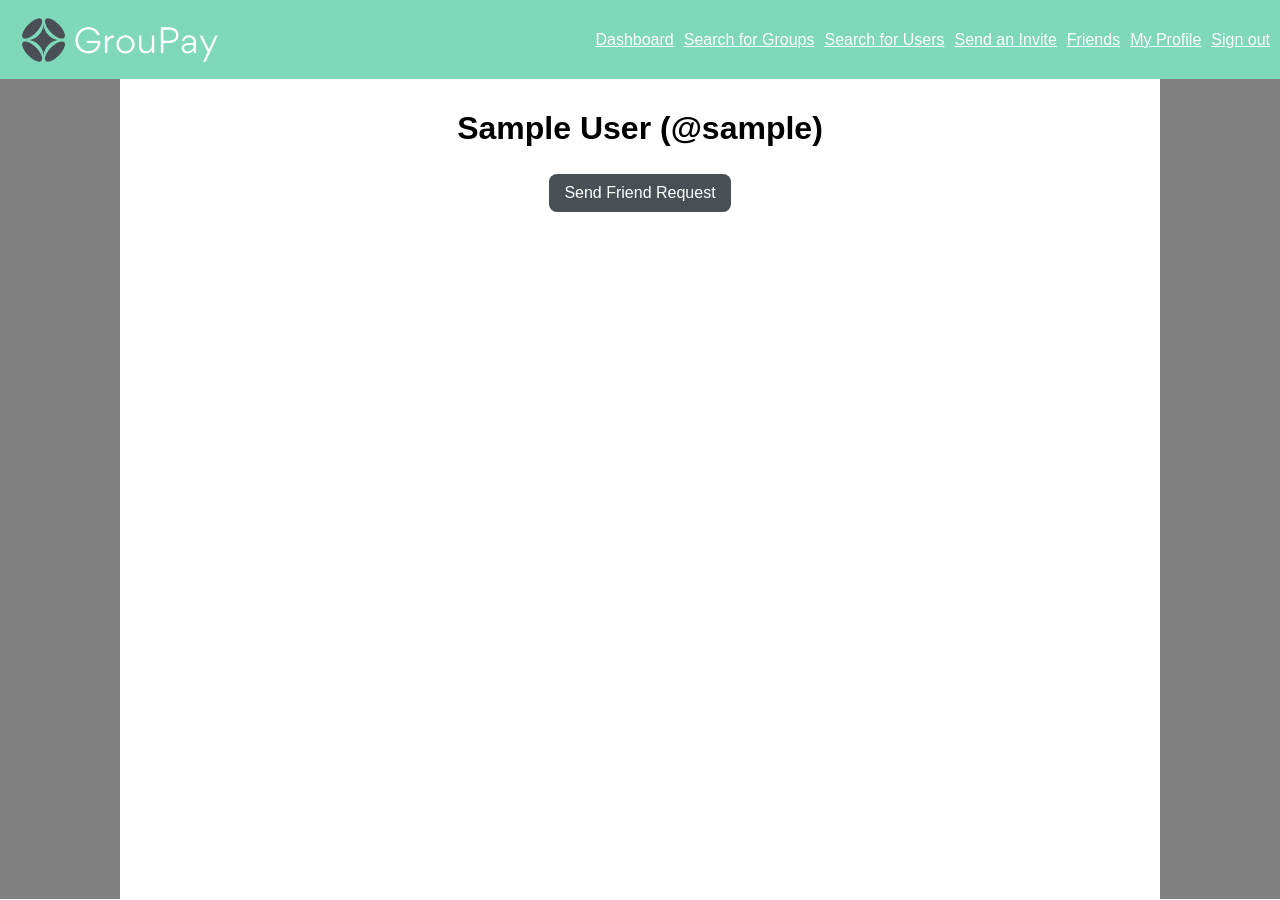
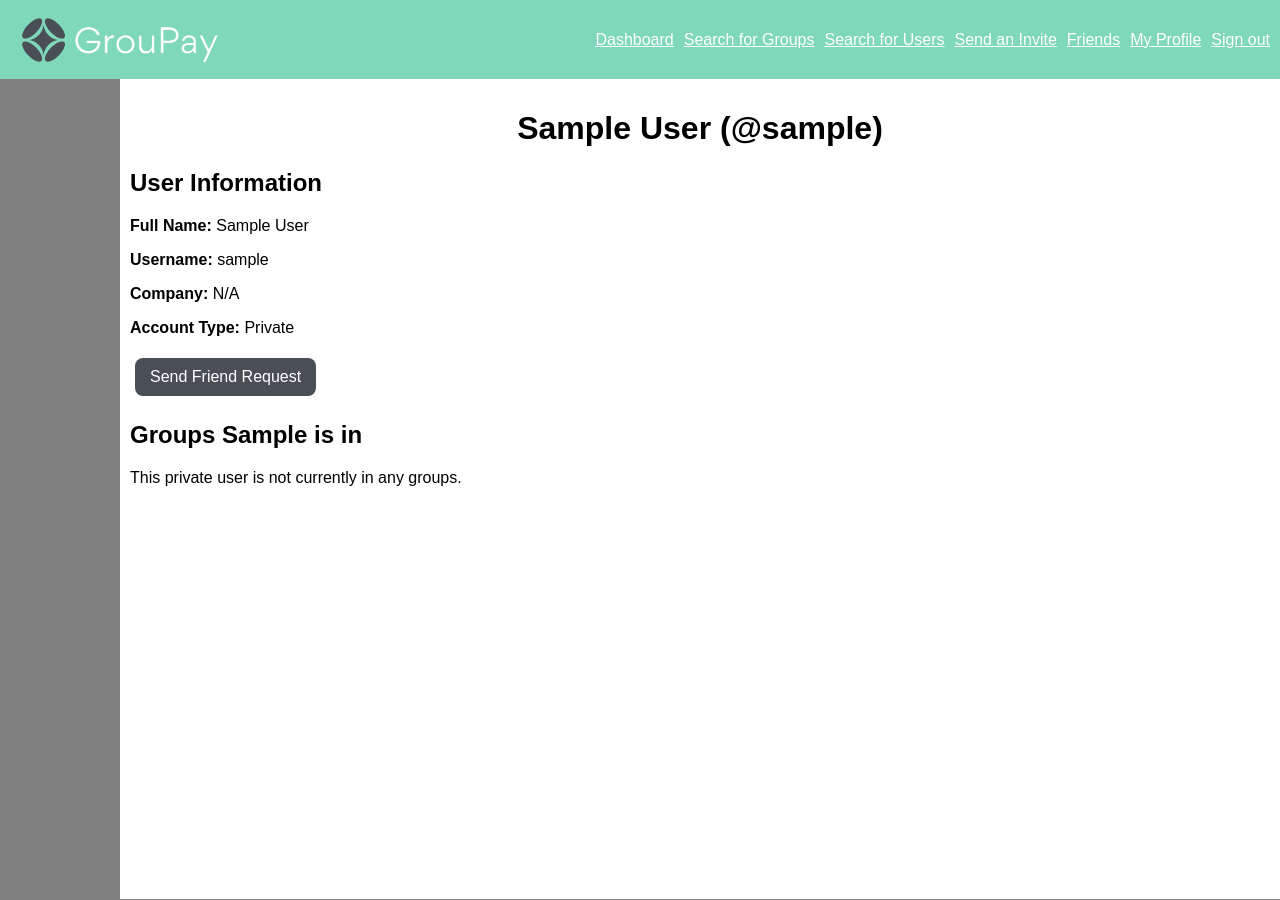
Before and after one commit to IAE21/GrouPay, a Flask app: page /viewUser/1 in a window 1280 px wide. Shown: the top 900 px of the page. Run offline with Flask 3, Linux system fonts and the light colour scheme; tables that the repository leaves empty or names only in its code hold one stand-in row (values such as "Sample post"); some libraries are stand-ins or nearby versions.

Commit message:
Display more info about user

```diff
--- a/templates/viewUser.html
+++ b/templates/viewUser.html
@@ -94,10 +94,59 @@
                             {% endfor %}
                         {% endif %}
                     {% endwith %}
-                    <form method="POST" action="{{ url_for('sendFriendRequest') }}">
-                        <input type="hidden" name="user_id" value="{{ user[0] }}">
-                        <input type="submit" value="Send Friend Request" class="button">
-                    </form>
+                    </div>
+
+                    <div class="profile-info">
+                        <h2>User Information</h2>
+                        <div class="profile-details">
+                            <p><strong>Full Name:</strong> {{ user[1] }} {{ user[2] }}</p>
+                            <p><strong>Username:</strong> {{ user[3] }}</p>
+                            <p><strong>Company:</strong> {% if user[5] == 1 and user[4] %}{{ user[4] }}{% else %}N/A{% endif %}</p>
+                            <p><strong>Account Type:</strong> {% if user[5] == 1 %}Corporate{% else %}Private{% endif %}</p>
+                        </div>
+                        <form method="POST" action="{{ url_for('sendFriendRequest') }}">
+                            <input type="hidden" name="user_id" value="{{ user[0] }}">
+                            <input type="submit" value="Send Friend Request" class="button">
+                        </form>
+                    </div>
+
+                    <div class="groups-info">
+                        {% if role == 1 %}
+                        <h2>Groups managed by {{ user[1] }}</h2>
+                        {% else %}
+                        <h2>Groups {{ user[1] }} is in</h2>
+                        {% endif %}
+                        {% if groups and groups|length > 0 %}
+                        <table>
+                            <thead>
+                                <tr>
+                                    <th>Group Name</th>
+                                    <th>Amount</th>
+                                    {% if role == 0 %}
+                                    <th>Managed By</th>
+                                    {% endif %}
+                                </tr>
+                            </thead>
+                            <tbody>
+                                {% for g in groups %}
+                                <tr>
+                                    <td>{{ g[1] }}</td>
+                                    <td>{{ g[2] }}</td>
+                                    {% if role == 0 %}
+                                    <td>{{ g[3] }} {{ g[4] }}</td>
+                                    {% endif %}
+                                </tr>
+                                {% endfor %}
+                            </tbody>
+                        </table>
+                        {% else %}
+                            {% if role == 1 %}
+                            <p>This corporate user does not manage any groups.</p>
+                            {% else %}
+                            <p>This private user is not currently in any groups.</p>
+                            {% endif %}
+                        {% endif %}
+                    </div>
                 </div>
             </div>
             <div class="side"></div>
```
